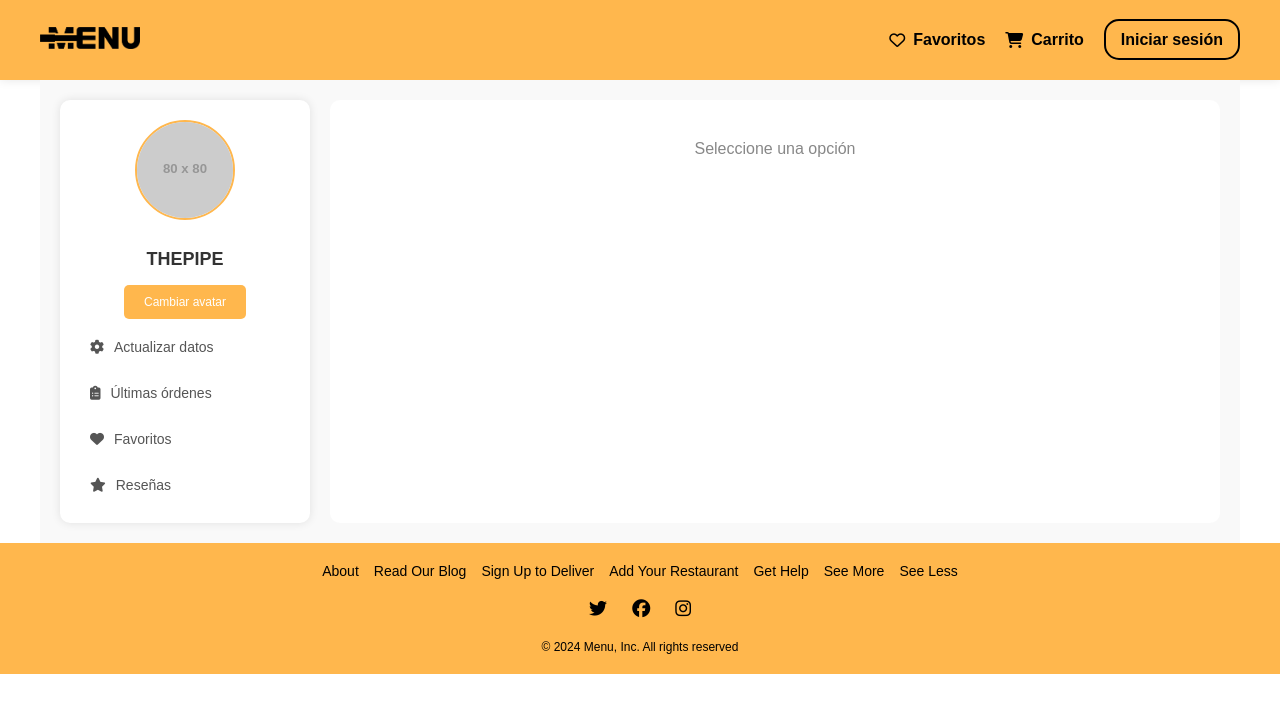
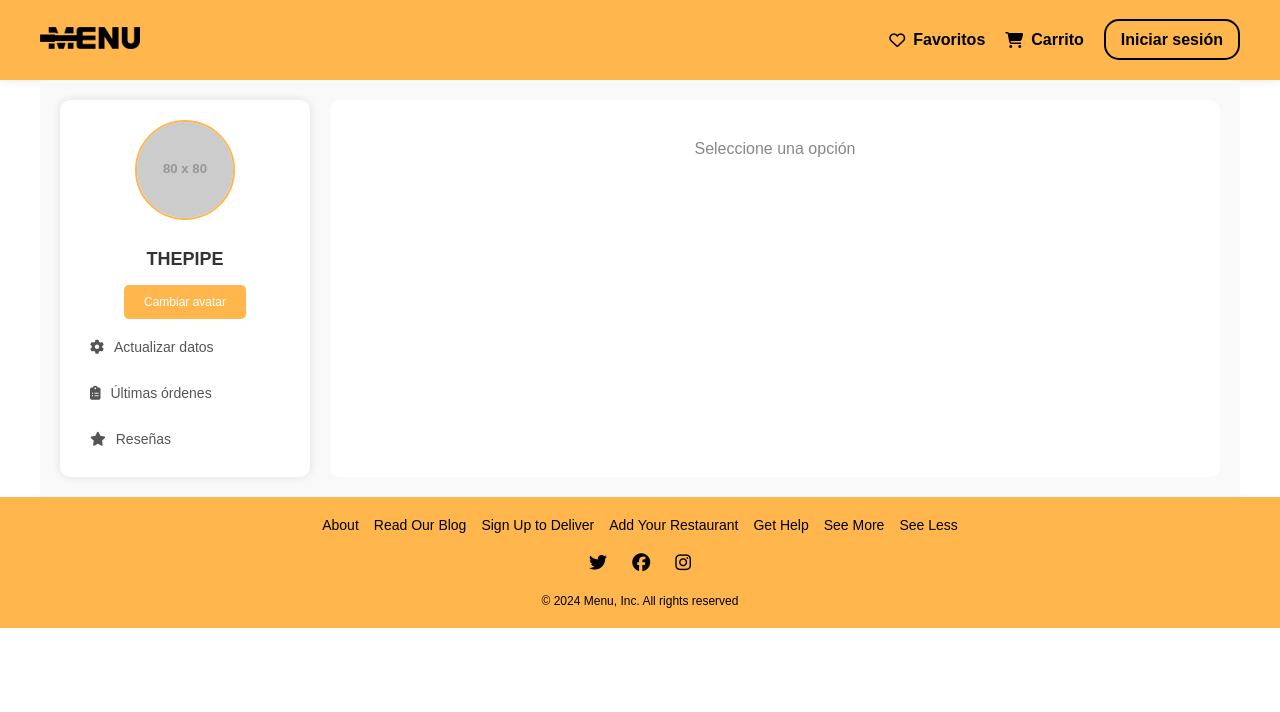
Before and after one commit to FelipeSalgad/Menu2, a React (Vite) app: page /perfil in a window 1280 px wide. Shown: the top 712 px of the page. Built offline with nearby package versions, Linux system fonts and the light colour scheme.

Commit message:
asss vaina fea

```diff
--- a/src/App.jsx
+++ b/src/App.jsx
@@ -9,6 +9,7 @@ import Explorar from "./InterfazCliente/Restaurante/Explorar";
 import NavBar from "./InterfazCliente/components/NavBar";
 import Restaurante from "./InterfazCliente/Restaurante/Restaurante";
 import Perfil from "./InterfazCliente/Restaurante/Perfil";
+import Favoritos from "./InterfazCliente/components/Favoritos";
 
 function App() {
   return (
@@ -36,6 +37,9 @@ function App() {
       <Route path="/perfil"
         element={<Perfil />}>
       </Route>
+      <Route path="/favoritos"
+        element={<Favoritos />}>
+      </Route>
     </Routes>
     <Footer />
     </>
--- a/src/InterfazCliente/Restaurante/Perfil.jsx
+++ b/src/InterfazCliente/Restaurante/Perfil.jsx
@@ -1,7 +1,6 @@
 import { useState } from "react";
 import InfoPerfil from "../components/InfoPerfil";
 import UltimasOrdenes from "../components/UltimasOrdenes";
-import Favoritos from "../components/Favoritos";
 import Resenas from "../components/Resenas";
 import "../Estilos/Perfil.css";
 
@@ -24,8 +23,6 @@ export default function Perfil() {
                 return <InfoPerfil />;
             case "ultimasOrdenes":
                 return <UltimasOrdenes />;
-            case "favoritos":
-                return <Favoritos />;
             case "resenas":
                 return <Resenas />;
             default:
@@ -62,12 +59,6 @@ export default function Perfil() {
                         <i className="fa-solid fa-clipboard-list"></i> Últimas órdenes
                     </li>
                     <li
-                        onClick={() => setSelectedSection("favoritos")}
-                        className={selectedSection === "favoritos" ? "active" : ""}
-                    >
-                        <i className="fa-solid fa-heart"></i> Favoritos
-                    </li>
-                    <li
                         onClick={() => setSelectedSection("resenas")}
                         className={selectedSection === "resenas" ? "active" : ""}
                     >
--- a/src/InterfazCliente/components/NavBar.jsx
+++ b/src/InterfazCliente/components/NavBar.jsx
@@ -18,7 +18,7 @@ export default function NavBar() {
             </div>
             <div className="right-section">
                 <div className="navegation">
-                    <Link to="/favorites">
+                    <Link to="/favoritos">
                         <i className="fa-regular fa-heart"></i> Favoritos
                     </Link>
                     <Link to="/cart">
```
